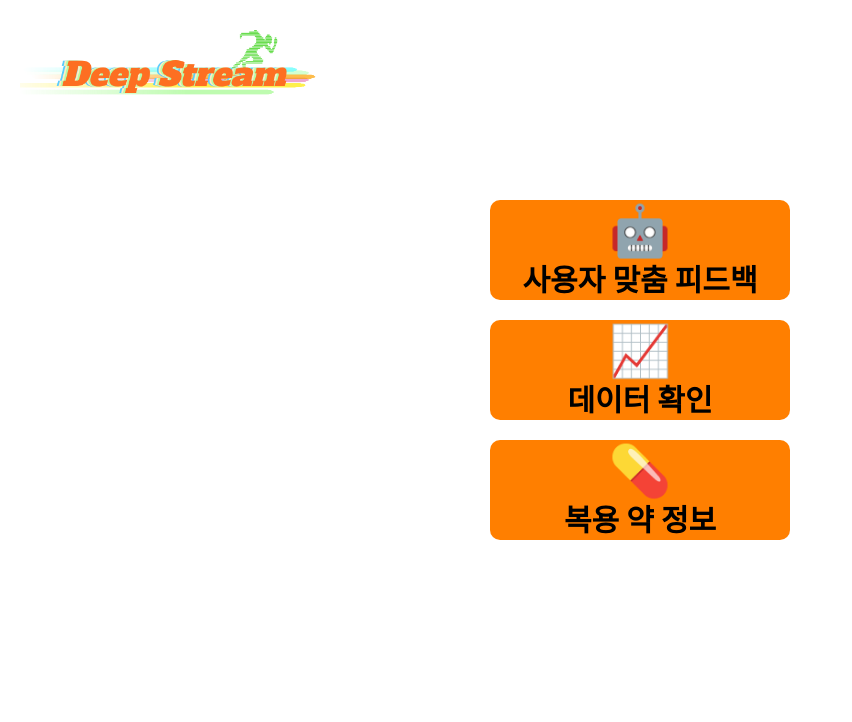
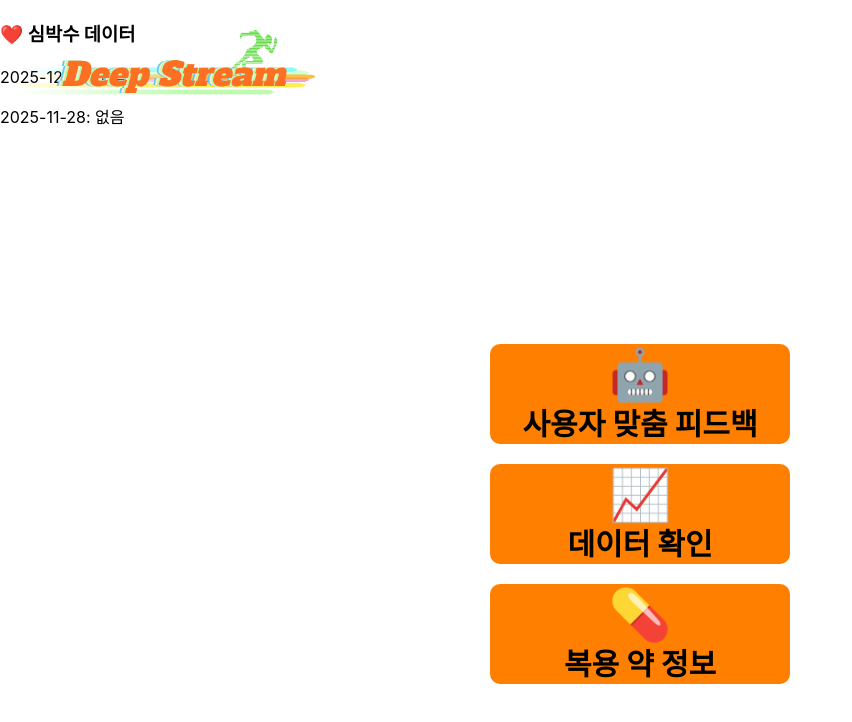
Before and after one commit to hyojeong0407/Customized_lifesytle, a React (Create React App) app in the folder customize/: page / in a window 1280 px wide. Shown: the top 722 px of the page, without its empty margins (0-852 px from the left). Built offline with nearby package versions, Linux system fonts and the light colour scheme; no server answers.

Commit message:
데이터 확인

```diff
--- a/customize/src/App.js
+++ b/customize/src/App.js
@@ -1,5 +1,5 @@
-// React의 useState 훅 불러오기
-import { useState } from 'react';
+// React의 useState, useEffect 훅 불러오기
+import { useState, useEffect } from 'react';
 // 스타일 파일 불러오기
 import './App.css';
 // 이미지 파일 불러오기
@@ -15,35 +15,63 @@ import GetFeedback from './components/GetFeedback';
 import Guardian_Share from './components/Guardian_Share';
 
 function App() {
-  // 현재 보여줄 화면을 관리하는 상태
-  // 기본값은 'menu' (메인 메뉴 화면)
+  // 현재 보여줄 화면 상태
   const [view, setView] = useState('menu');
 
-  // view 값이 'healthfeedback'일 때 HealthFeedback 컴포넌트 렌더링
+  // ✅ 심박수 상태값
+  const [hrDec4, setHrDec4] = useState(null);
+  const [hrNov28, setHrNov28] = useState(null);
+
+  const fcmToken = "9e8ef4ea-877e-3bf2-943f-ec7d4ef21e06"; // FCM 토큰
+  const type = "heartrate";
+
+  // 특정 날짜 심박수 가져오기 함수
+  const fetchHeartRate = async (date, setter) => {
+    try {
+      const res = await fetch(
+        `https://capstone-lozi.onrender.com/v1/data/me?type=${type}&start_date=${date}&end_date=${date}`,
+        {
+          method: "GET",
+          headers: { "X-DEVICE-TOKEN": fcmToken },
+        }
+      );
+      const result = await res.json();
+      if (result && result.data && result.data.length > 0) {
+        setter(result.data[0].count || 0);
+      } else {
+        setter(null); // 데이터 없으면 null
+      }
+    } catch (err) {
+      console.error("심박수 불러오기 에러:", err);
+      setter(null);
+    }
+  };
+
+  // 컴포넌트가 처음 렌더링될 때 심박수 데이터 가져오기
+  useEffect(() => {
+    fetchHeartRate("2025-12-04", setHrDec4);
+    fetchHeartRate("2025-11-28", setHrNov28);
+  }, []);
+
+  // 화면 전환 로직
   if (view === 'healthfeedback') {
     return (
       <HealthFeedback
-          // 닫기 버튼 → 메뉴 화면으로 돌아가기
         onClose={() => setView('menu')}
-          // 데이터 확인 버튼 → CheckData 화면으로 이동
         onOpenCheckData={() => setView('checkdata')}
-          // 그래프 확인 버튼 → Checkfig 화면으로 이동
         onOpenCheckfig={() => setView('checkfig')}
       />
     );
   }
 
-  // view 값이 'checkdata'일 때 CheckData 컴포넌트 렌더링
   if (view === 'checkdata') {
     return <CheckData onClose={() => setView('healthfeedback')} />;
   }
 
-  // view 값이 'checkfig'일 때 Checkfig 컴포넌트 렌더링
   if (view === 'checkfig') {
     return <Checkfig onClose={() => setView('healthfeedback')} />;
   }
 
-  // view 값이 'getfeedback'일 때 GetFeedback 컴포넌트 렌더링
   if (view === 'getfeedback') {
     return (
       <GetFeedback
@@ -57,19 +85,15 @@ function App() {
     return <Guardian_Share onClose={() => setView('getfeedback')} />;
   }
 
-  // view 값이 'medication'일 때 Medication 컴포넌트 렌더링
   if (view === 'medication') {
     return (
       <Medication
-          // 닫기 버튼 → 메뉴 화면으로 돌아가기
         onClose={() => setView('menu')}
-          // 약 정보 버튼 → MediInfo 화면으로 이동
         onOpenMediInfo={() => setView('mediinfo')}
       />
     );
   }
 
-  // view 값이 'mediinfo'일 때 MediInfo 컴포넌트 렌더링
   if (view === 'mediinfo') {
     return <MediInfo onClose={() => setView('medication')} />;
   }
@@ -87,9 +111,15 @@ function App() {
           />
         </div>
 
+        {/* ✅ 심박수 데이터 표시 */}
+        <div className="heartrate-box">
+          <h3>❤️ 심박수 데이터</h3>
+          <p>2025-12-04: {hrDec4 !== null ? hrDec4 : "없음"}</p>
+          <p>2025-11-28: {hrNov28 !== null ? hrNov28 : "없음"}</p>
+        </div>
+
         {/* 버튼 영역 */}
         <div className='button-container'>
-            {/* 사용자 맞춤 피드백 버튼 → healthfeedback 화면으로 이동 */}
           <button className='health' onClick={() => setView('healthfeedback')}>
             <span className="btn-icon" aria-hidden="true">🤖</span>
             <span className="btn-label">사용자 맞춤 피드백</span>
@@ -110,5 +140,4 @@ function App() {
   );
 }
 
-// App 컴포넌트 내보내기
 export default App;
```
Lines whose indentation alone changed are shown as unchanged.
